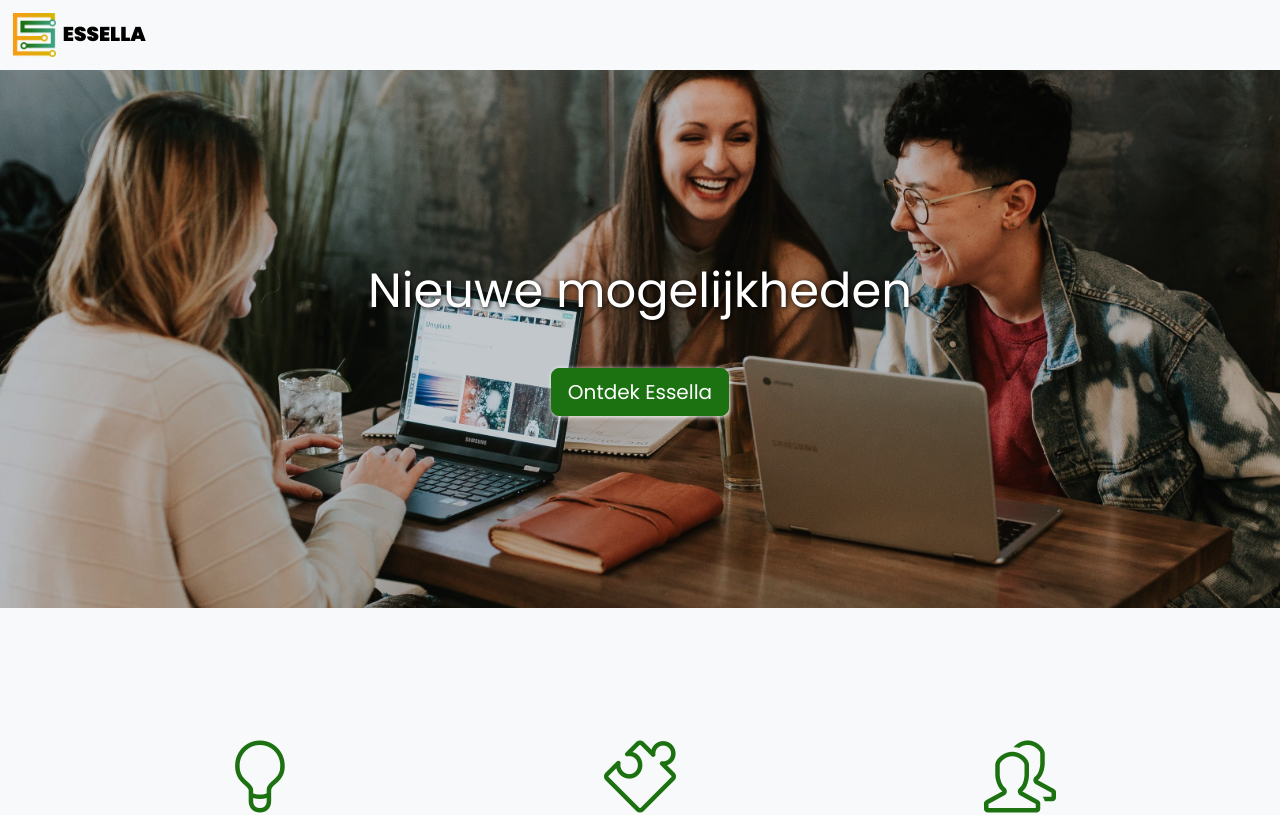
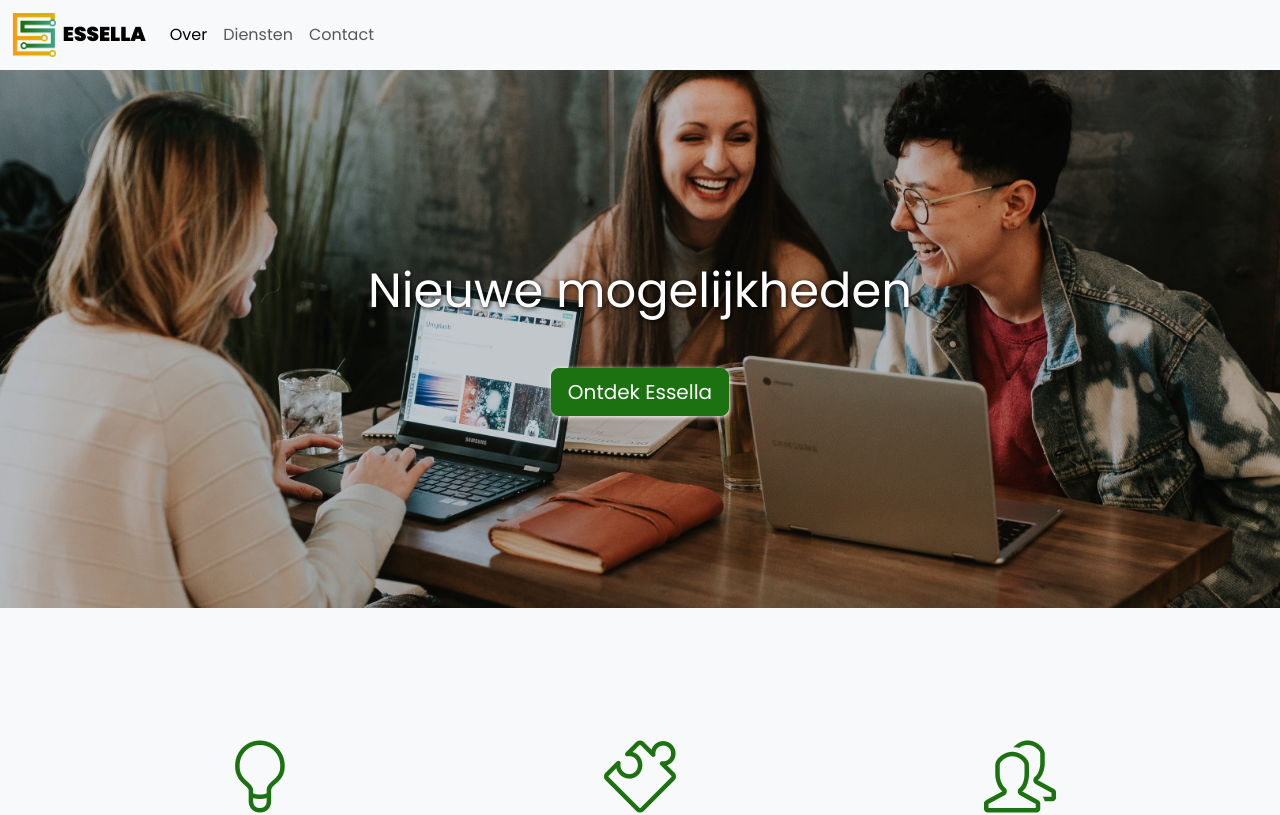
Before and after one commit to Essella/Website, a plain HTML site: page index.html in a window 1280 px wide. Shown: the top 815 px of the page. Drawn offline with Linux system fonts and the light colour scheme.

```diff
--- a/index.html
+++ b/index.html
@@ -27,7 +27,7 @@
 <body style="font-family: Poppins, sans-serif;">
     <nav class="navbar navbar-expand-sm bg-light text-start navigation-clean navbar-light">
         <div class="container-fluid"><a class="navbar-brand" href="/" style="font-family: Poppins, sans-serif;font-weight: bold;"><img src="assets/img/Logo_ESSELLA.png" width="44" height="44">&nbsp; ESSELLA</a><button data-bs-toggle="collapse" class="navbar-toggler" data-bs-target="#navcol-1" type="button"><span class="navbar-toggler-icon"></span></button>
-            <div class="collapse navbar-collapse text-start" id="navcol-1" style="display: none!important;">
+            <div class="collapse navbar-collapse text-start" id="navcol-1" style="display: none;">
                 <ul class="navbar-nav">
                     <li class="nav-item"><a class="nav-link active" href="#">Over</a></li>
                     <li class="nav-item"><a class="nav-link" href="#">Diensten</a></li>
```
